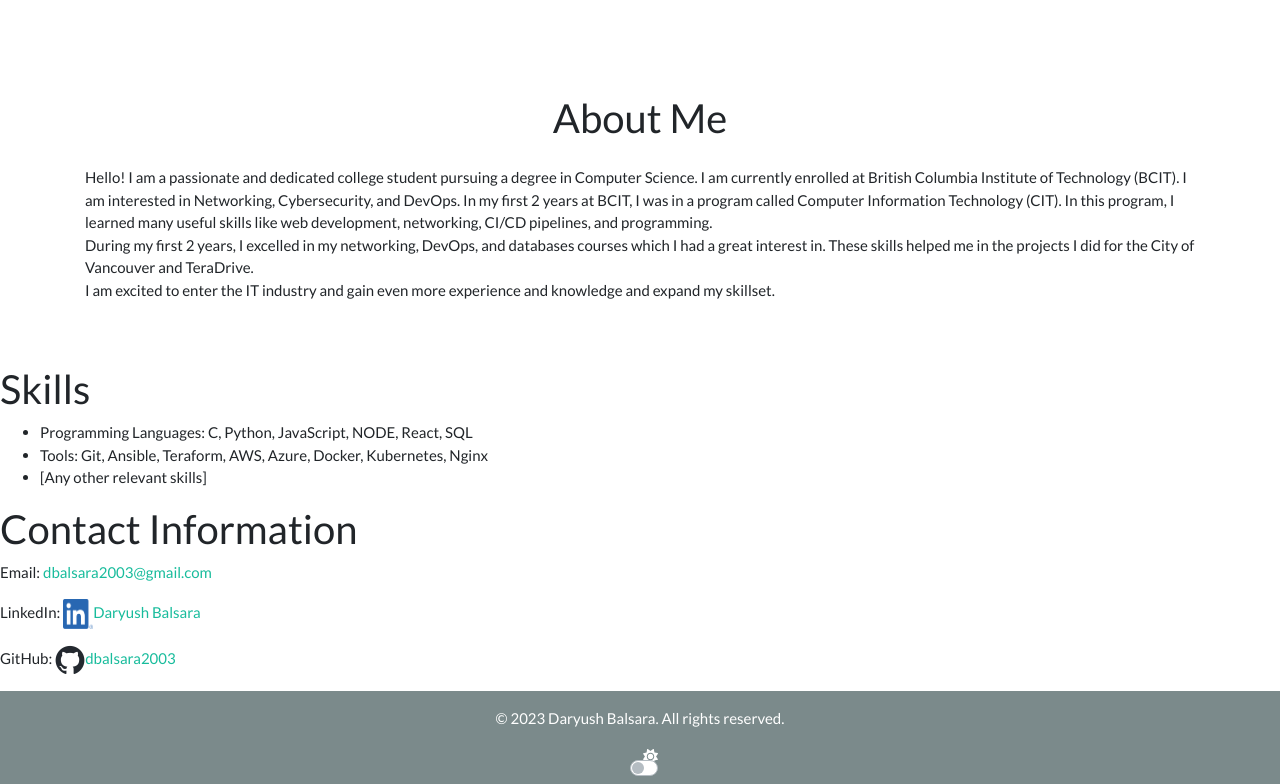
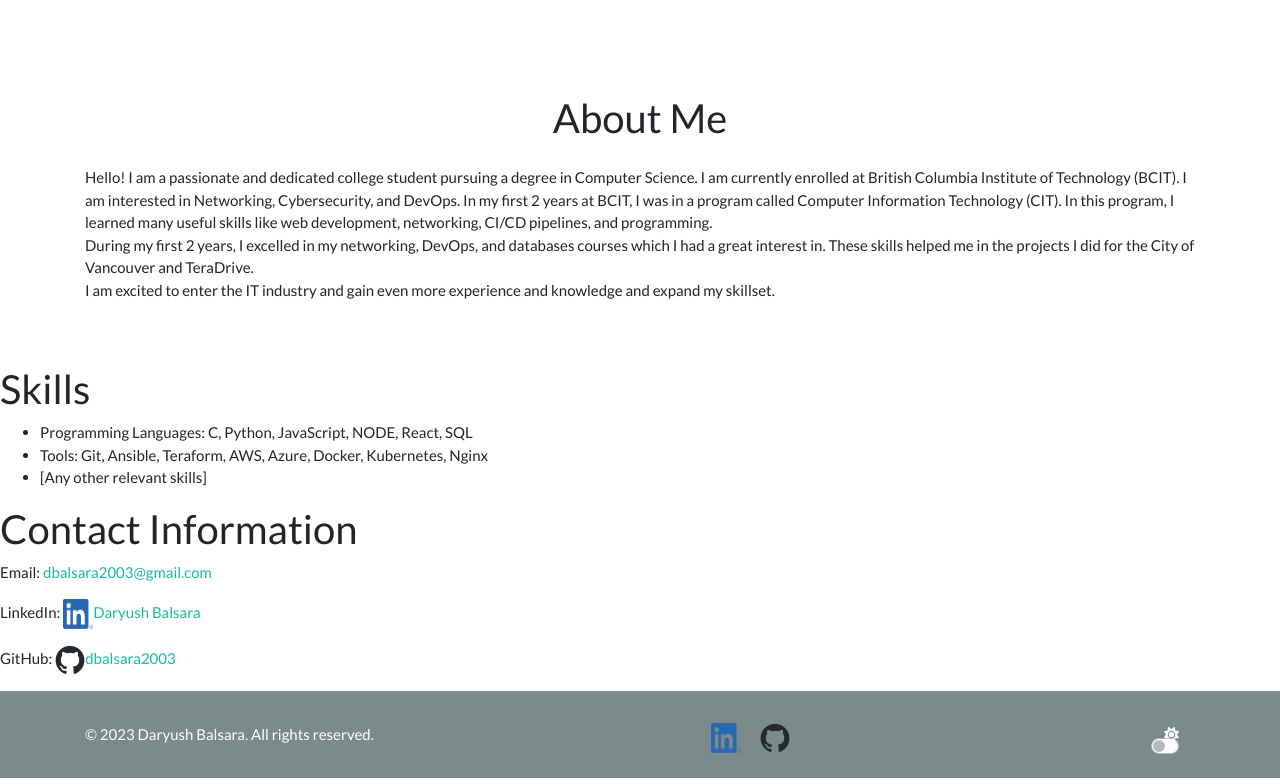
Before and after one commit to dbalsara2003/dbalsara.github.io, a website: page index.html in a window 1280 px wide. Shown: the part 1001-1785 px from the top of the page. Drawn offline with nearby package versions, Linux system fonts and the light colour scheme; files that its build step writes are made by us from their sources.

Commit message:
fixed footer

```diff
--- a/index.html
+++ b/index.html
@@ -101,9 +101,24 @@
         </section>
 
         <footer class="mt-auto bg-dark text-white p-3 text-center">
-            <p>&copy; 2023 Daryush Balsara. All rights reserved.</p>
             <div class="container mt-3">
-                <div class="row justify-content-center">
+                <div class="row justify-content-between">
+                    <!-- Left-aligned content -->
+                    <div class="col-auto">
+                        <p>&copy; 2023 Daryush Balsara. All rights reserved.</p>
+                    </div>
+
+                    <!-- Center-aligned content -->
+                    <div class="col-auto contact">
+                        <a href="https://www.linkedin.com/in/daryush-balsara-b880a1239/" target="_blank" class="mr-3">
+                            <img src="./assets/LI-In-Bug.png" alt="LinkedIn Logo" style="width: 30px; height: 30px;">
+                        </a>
+                        <a href="https://www.github.com/dbalsara2003" target="_blank">
+                            <img src="./assets/github-mark.png" alt="GitHub Logo" style="width: 30px; height: 30px;">
+                        </a>
+                    </div>
+
+                    <!-- Right-aligned content -->
                     <div class="col-auto">
                         <div class="custom-control custom-switch d-flex align-items-center">
                             <span id="theme-icon" class="mr-2" style="z-index: 1;"><i class="fas fa-moon"></i></span>
@@ -114,11 +129,7 @@
                     </div>
                 </div>
             </div>
-            <div class="contact">
-
-            </div>
         </footer>
-
         <!-- Include Bootstrap JS and Popper.js for Bootstrap functionality -->
         <script src="https://code.jquery.com/jquery-3.5.1.slim.min.js"></script>
         <script src="https://cdn.jsdelivr.net/npm/@popperjs/core@2.0.8/dist/umd/popper.min.js"></script>
```
